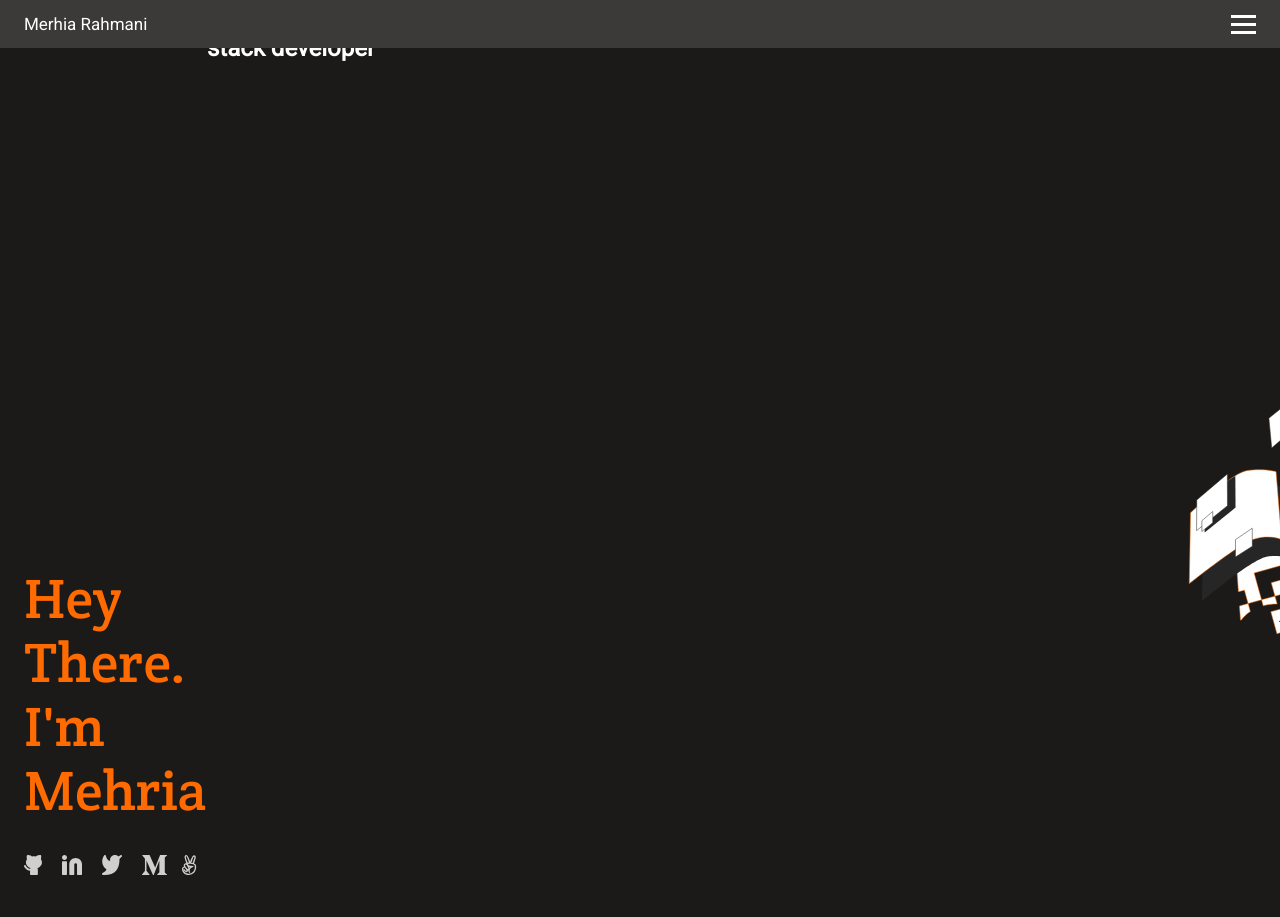
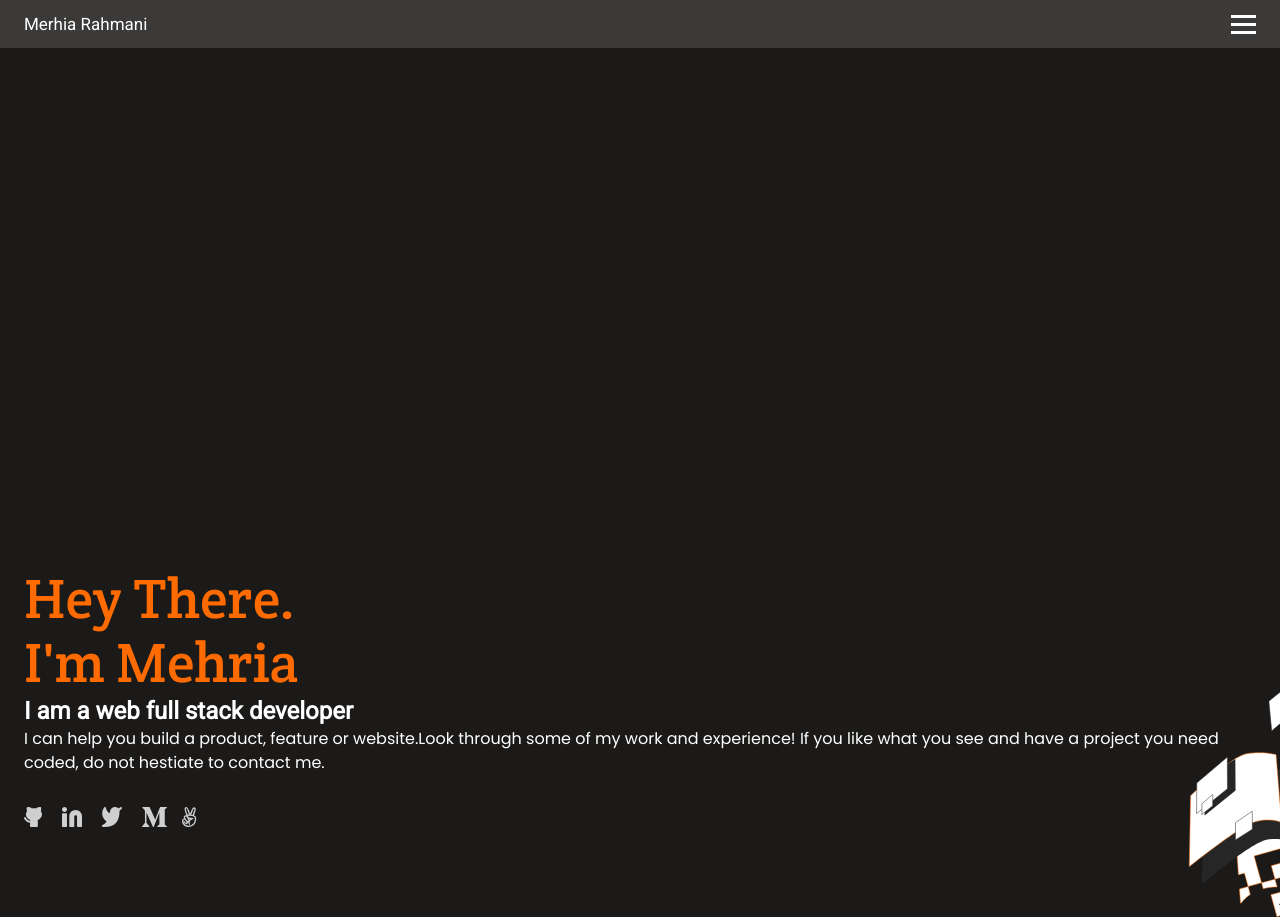
Before and after one commit to Mehria-Rahmani/mobile-project, a website: page index.html in a window 1280 px wide. Before the commit the page ends 875 px from the top, so only its background shows below. Drawn offline with Linux system fonts and the light colour scheme.

```diff
--- a/index.html
+++ b/index.html
@@ -26,7 +26,7 @@
         </header>
 
     <section class="container hero-wrapper">
-        <div class="hero-container d-flex">
+        <div class="hero-container">
             <h1 class="headline">Hey There.<br>I'm Mehria</h1>
             <h2 class="job-title">I am a web full stack developer </h2>
             <p class="job-description">I can help you build a product, feature or website.Look through some of my work and experience! If you like what you see and have a project you need coded, do not hestiate to contact me.</p>
```
